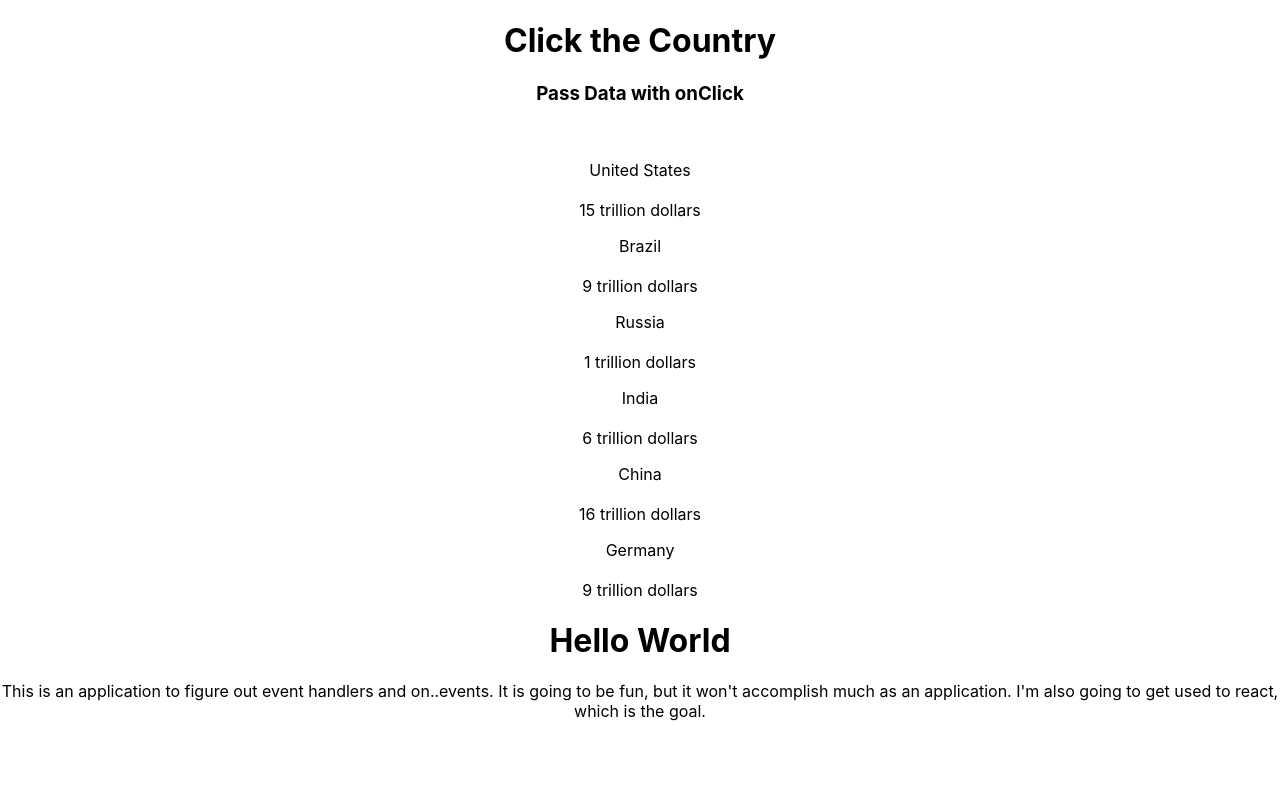
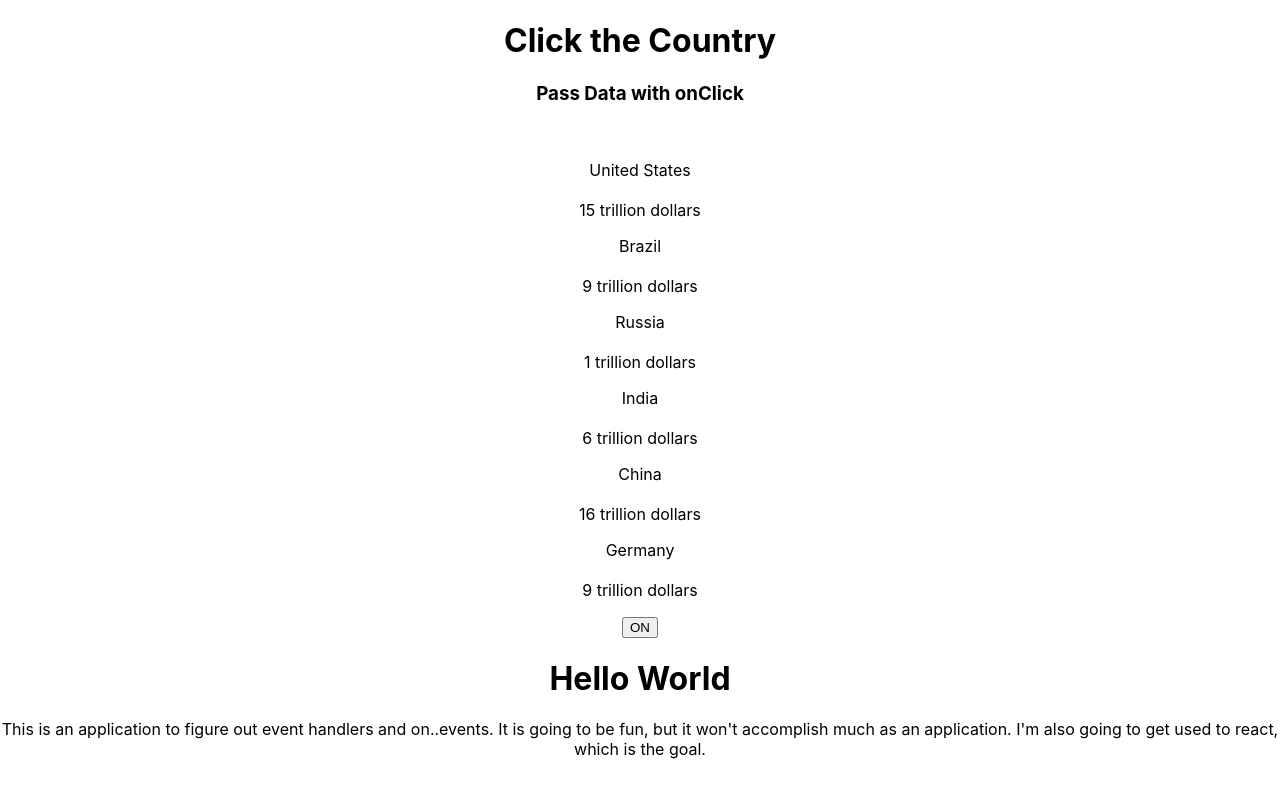
Before and after one commit to tvcasey/practice, a React (Create React App) app in the folder practice/: page / in a window 1280 px wide. Built offline with nearby package versions, Linux system fonts and the light colour scheme.

Commit message:
Looking to really understand things for onClick events.  Worked with reactjs.org to learn an on/off switch.  Very easy, but I'm starting to learn how to code now.  I'm taking the time to try to understand things and I'm learning the sublties of react.

```diff
--- a/practice/src/App.js
+++ b/practice/src/App.js
@@ -1,6 +1,7 @@
 import React from 'react';
 import './App.css';
 import Buttonclick from "./Components/Buttonclick";
+import Buttonswitch from "./Components/Buttonswitch";
 
 const App = () => {
   return (
@@ -8,6 +9,7 @@ const App = () => {
 
     <div className="App">
       <Buttonclick/>
+      <Buttonswitch/>
       <h1>Hello World</h1>
       <p>This is an application to figure out event handlers and on..events.
         It is going to be fun, but it won't accomplish much as an application.
--- /dev/null
+++ b/practice/src/Components/Buttonswitch.jsx
@@ -0,0 +1,35 @@
+import React from 'react';
+
+
+
+
+class Buttonswitch extends React.Component {
+    constructor(props) {
+        super(props);
+        this.state = {switchOn: true};
+
+        //since handleClick does not use () usually used by a function
+        //it has to be bind(this) so the onClick will work.
+        this.handleClick = this.handleClick.bind(this);
+
+    }
+
+    handleClick() {
+        this.setState(prevState => ({
+            switchOn: !prevState.switchOn
+
+        }));
+    }
+
+        render() {
+            return (
+                <button onClick={this.handleClick}>
+                    {this.state.switchOn ? 'ON' : 'OFF'}
+
+                </button>
+            );
+        }
+    }
+export default Buttonswitch;
+
+//This code comes from Handling Events from reactjs.org.
```
